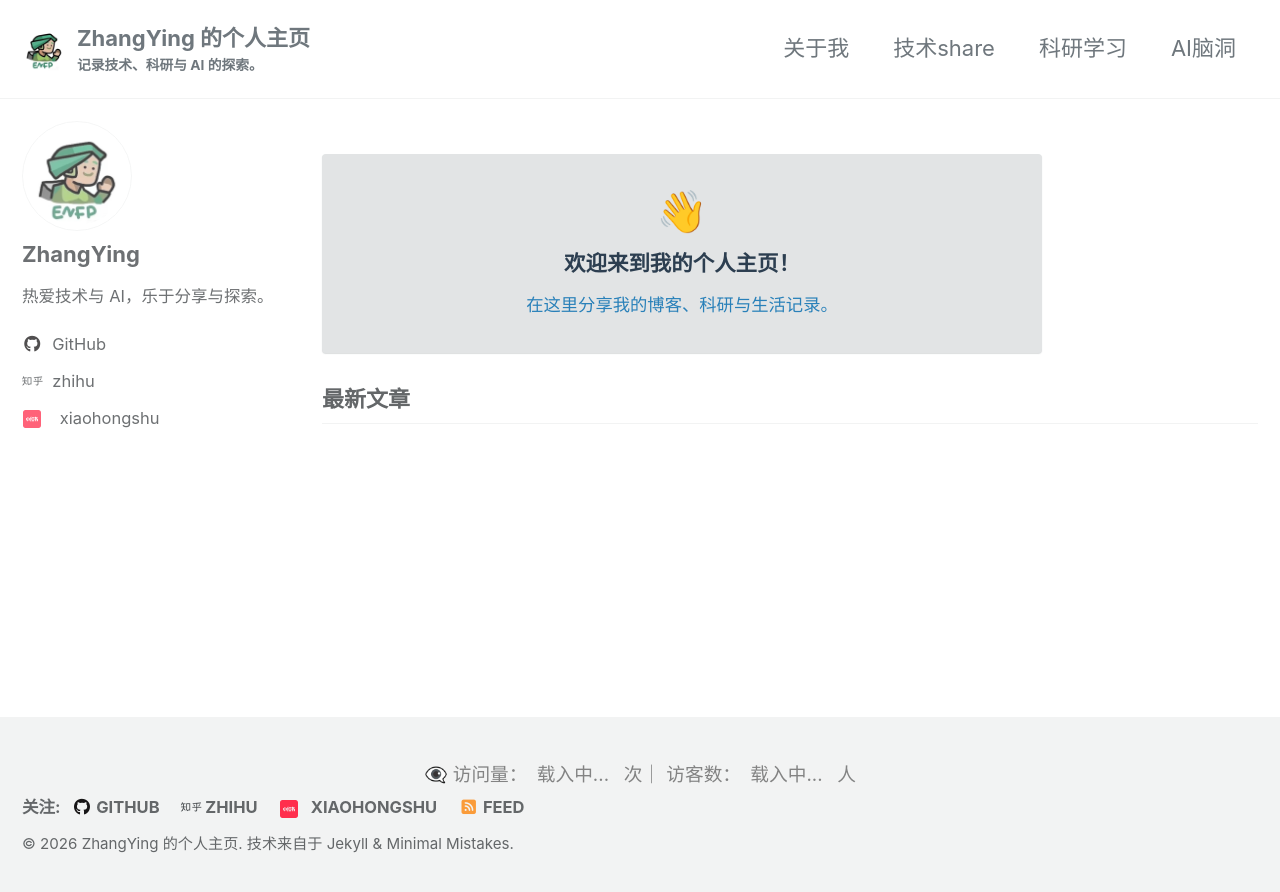
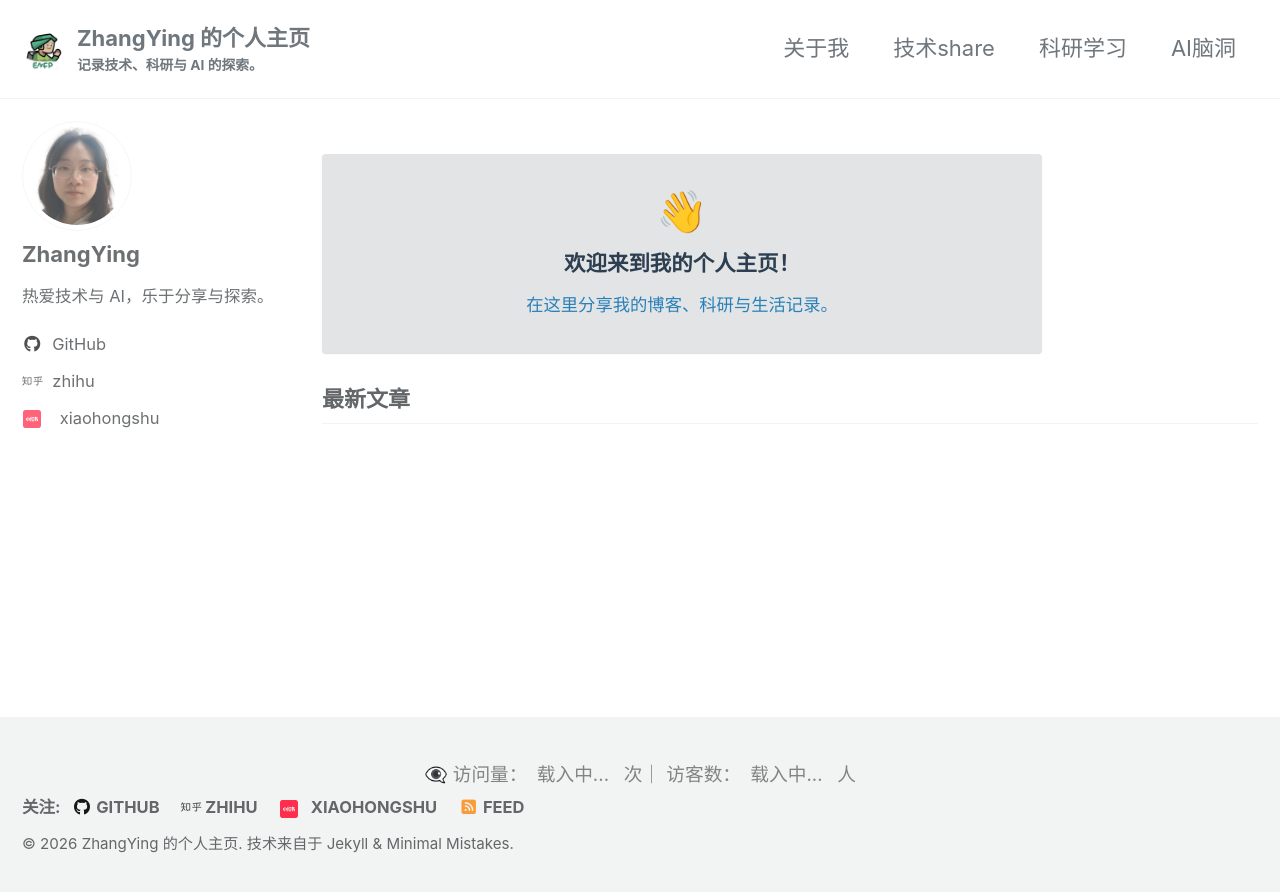
Before and after one commit to CodingZY/CodingZY.github.io, a Jekyll site: the page built from index.html, in a window 1280 px wide. Shown: the top 892 px of the page. Built offline with Jekyll 4.4.1, drawn with Linux system fonts in a browser that asks for light colours; cached includes are drawn as plain includes; the list of posts is cut into pages by our own code; comment, search, counter and statistics services are not loaded.

Commit message:
侧栏作者头像替换为 photo 裁切版
- 新增 avatar.jpg：由 photo.jpg 裁成 898x898 方形（偏上保留面部），
  避免竖图在方形侧栏中被裁切/变形
- _config.yml author.avatar 与 _data/authors.yml avatar 改指向 avatar.jpg
- logo.jpg（页头 logo）、photo.jpg（about 页竖图）保持不变，三者各司其职

Co-Authored-By: Kscc <noreply@owtffssent.com>

```diff
--- a/_config.yml
+++ b/_config.yml
@@ -107,7 +107,7 @@ footer:
 # Site Author
 author:
   name             : "ZhangYing" # 你的姓名
-  avatar           : "/assets/images/logo.jpg" # 头像，由 ENFP.jpg 生成（与站点 logo 同图）；如需单独换头像，替换此文件或改路径
+  avatar           : "/assets/images/avatar.jpg" # 侧栏作者头像，由 photo.jpg 裁成方形（不变形）；如需换，替换此文件或改路径
   bio              : "热爱技术与 AI，乐于分享与探索。" # 个人简介（默认值，可改）
   location         : # TODO: 你的所在地（留空则不显示）
   email            : "393354431@qq.com" # 你的邮箱（保留用于 SEO/结构化数据）
--- a/_data/authors.yml
+++ b/_data/authors.yml
@@ -6,7 +6,7 @@
 ZhangYing:
   name   : "ZhangYing" # 你的姓名
   bio    : "热爱技术与 AI，乐于分享与探索。" # 个人简介（默认值，可改）
-  avatar : "/assets/images/logo.jpg" # 头像，由 ENFP.jpg 生成（与站点 logo 同图）
+  avatar : "/assets/images/avatar.jpg" # 侧栏作者头像，由 photo.jpg 裁成方形
   links:
     - label: "GitHub"
       icon: "fab fa-fw fa-github"
```
Also changed, not shown: assets/images/avatar.jpg (added).
